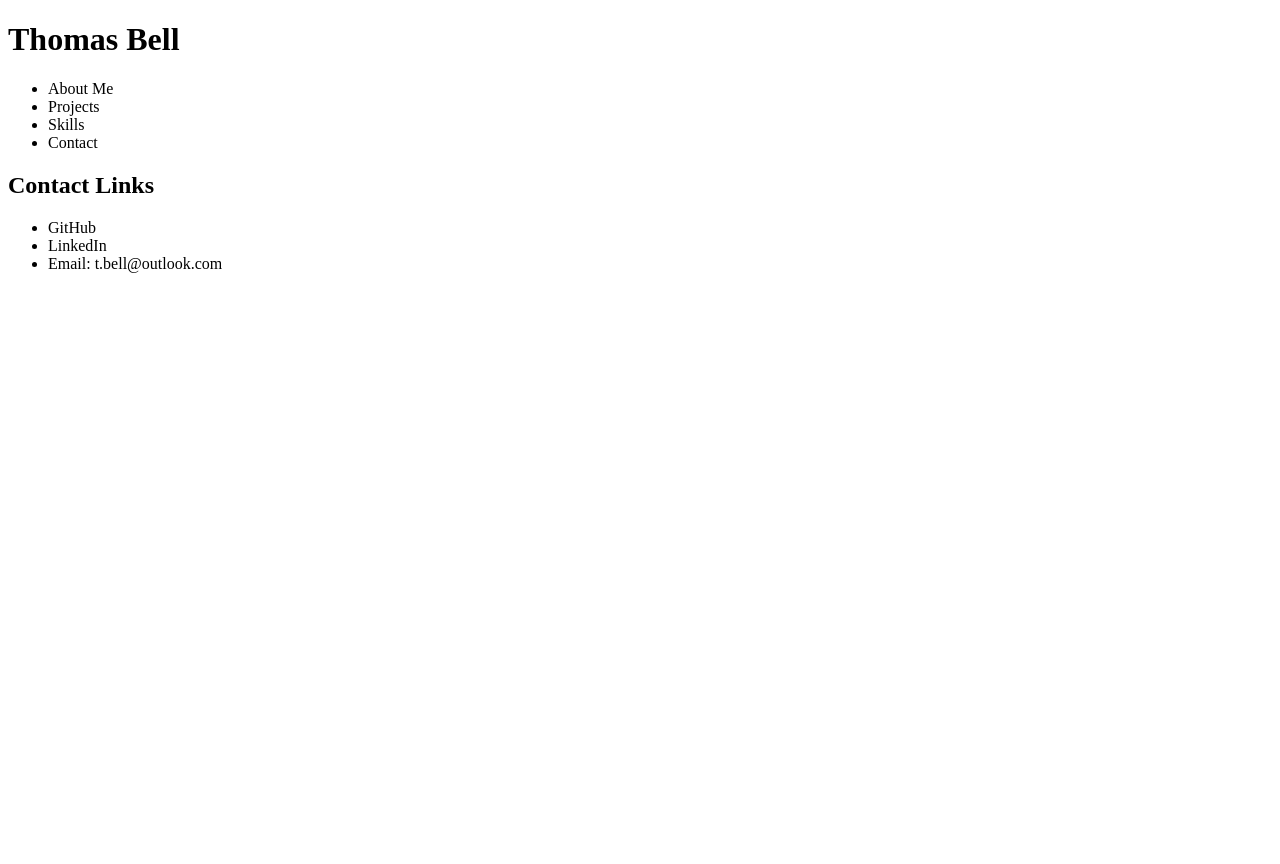
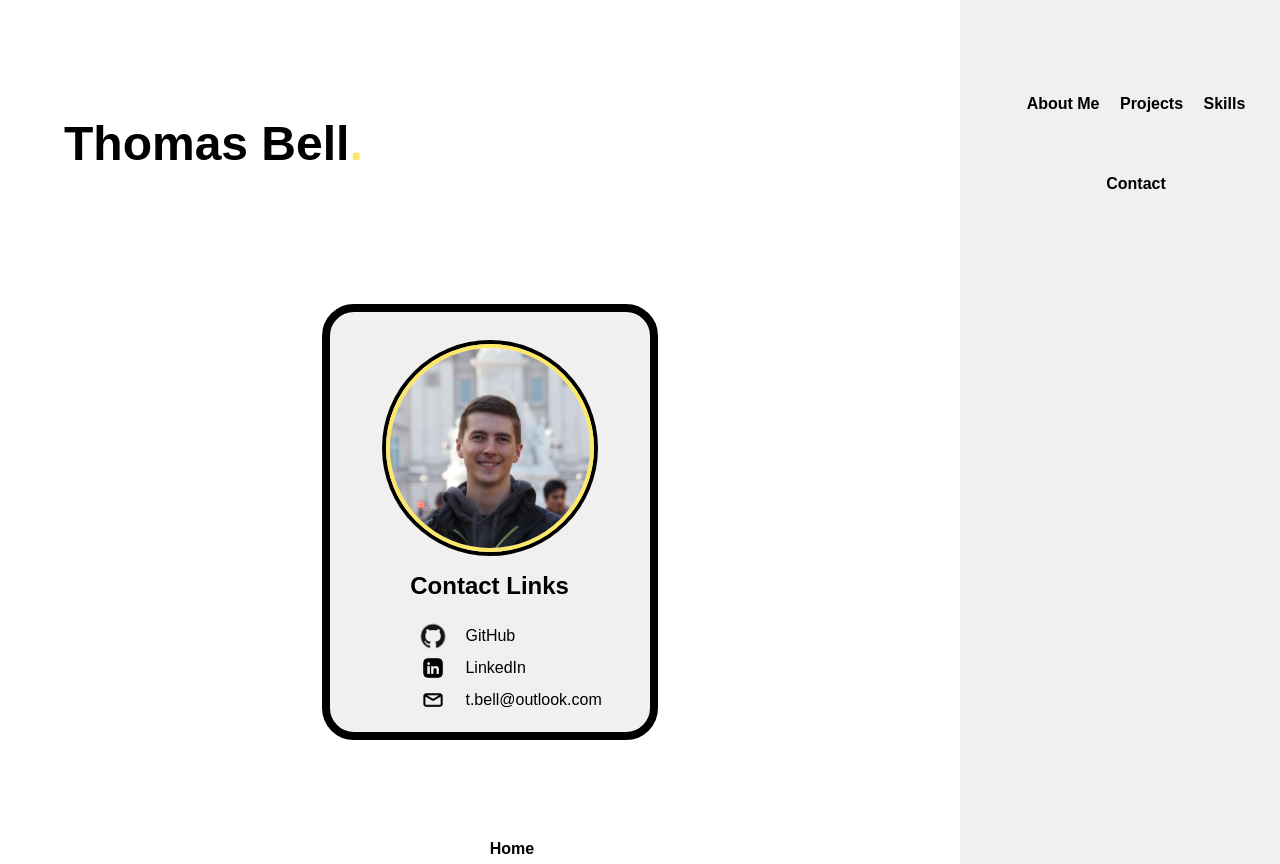
Before and after one commit to ThomasBelll/ThomasBell.github.io, a plain HTML site: page contact.html in a window 1280 px wide. Before the commit the page ends 800 px from the top, so only its background shows below. Drawn offline with Linux system fonts and the light colour scheme.

Commit message:
Add images, change color scheme, fix contact card, flex nav

```diff
--- a/contact.html
+++ b/contact.html
@@ -1,9 +1,13 @@
 <!DOCTYPE html>
 <html lang="en">
 <head>
+    <link rel="preconnect" href="https://fonts.googleapis.com">
+    <link rel="preconnect" href="https://fonts.gstatic.com" crossorigin>
+    <link href="https://fonts.googleapis.com/css2?family=Roboto:ital,wght@0,100;0,300;0,400;0,500;0,700;0,900;1,100;1,300;1,400;1,500;1,700;1,900&display=swap" rel="stylesheet">
     <meta charset="UTF-8">
     <meta name="viewport" content="width=device-width, initial-scale=1.0">
     <title>My Portfolio | Contact</title>
+    <link href="style.css" rel="stylesheet"/>
 </head>
 <body>
   <!--Main-->
@@ -11,35 +15,39 @@
     <!--Header-->
     <header>
         <div>
-            <h1>Thomas Bell</h1>
+            <h1>Thomas Bell<span class="period">.</span></h1>
         </div>
         <nav>
             <ul>
-                <li>About Me</li>
-                <li>Projects</li>
-                <li>Skills</li>
-                <li>Contact</li>
+                <li><a href="index.html" #about-me>About Me</a></li>
+                <li><a href="index.html" #projects>Projects</a></li>
+                <li><a href="index.html" #skills>Skills</a></li>
+                <li><a href="#contact-card">Contact</a></li>
             </ul>
         </nav>
     </header>
 
     <!--Contact Card-->
+    <div class="flex-container">
     <div id="contact-card">
-        <div id="profile-img"></div>
+        <div id="profile-img">
+            <img src="./images/Profile_img.JPG" alt="Thomas Bell standing on a street in London">
+        </div>
         <div id="social-links">
             <h2>Contact Links</h2>
             <ul>
-                <li>GitHub</li>
-                <li>LinkedIn</li>
-                <li>Email: t.bell@outlook.com</li>
+                <li><img src="./images/github_logo.png" alt="github logo" class="social-img"><a href="https://github.com/ThomasBelll" target="_blank" rel="noopener noreferrer"> GitHub</a></li>
+                <li><img src="./images/linkedin_logo.png" alt="linked in logo" class="social-img"><a href="https://www.linkedin.com/in/thomas-a-bell" target="_blank" rel="noopener noreferrer"> LinkedIn</a></li>
+                <li><img src="./images/mail_logo.jpg" alt="mail logo" class="social-img"> t.bell@outlook.com</li>
             </ul>
         </div>
+    </div>
     </div>
   </main>
 
   <!--Footer-->
   <footer>
-
+    <p><a href="index.html">Home</a></p>
   </footer>
 </body>
 </html>
--- a/style.css
+++ b/style.css
@@ -87,13 +87,13 @@ html {
 
 * {
     font-family: 'roboto-medium', 'Arial';
-    color: #EFECEC;
+    color: #000;
 }
 
 body {
     margin: 0;
     padding: 5% 0 0 5%;
-    background: linear-gradient(90deg, #0C2D57 75%, #FC6736 25%);
+    background: linear-gradient(90deg, #fff 75%, #F1EFEF 25%);
     min-height: 100%;
     position: relative;
 }
@@ -106,6 +106,10 @@ h1 {
     font-weight: bold;
     font-size: 3rem;
     display: block;
+}
+
+.period {
+  color: #FDE767;
 }
 
 #about-me, #projects, #skills, #contact-link, footer {
@@ -124,7 +128,7 @@ a:hover {
 header {
     display: flex;
     width: 100%;
-    height: 5rem;
+    height: auto;
     justify-content: space-between;
     align-items: center;
     margin: auto 0;
@@ -142,14 +146,17 @@ header {
 }
 
 nav {
-    display: inline-block;
+    display: flex;
     text-align: center;
+    flex-wrap: wrap;
+    width: 25%;
+    flex-direction: column;
 }
 
 nav ul {
     display: inline-block;
     margin: auto 0;
-    padding: 0 2rem;
+    padding-inline-start: 0;
 }
 
 nav li {
@@ -157,11 +164,6 @@ nav li {
     font-weight: bold;
     margin-left: 1rem;
 }
-
-/* add later?
-nav li:not(:last-child)::after {
-    content: " |";
-} */
 
 /* About Me */
 
@@ -182,3 +184,68 @@ footer {
 footer p{
   font-weight: 600;
 }
+
+/* Contact Card */
+.flex-container {
+  display: flex;
+  width: 70%;
+  align-items: center;
+  justify-content: center;
+  padding-top: 5rem;
+}
+
+#contact-card {
+  display: flex;
+  height: auto;
+  width: 20rem;
+  background-color: #F1EFEF;
+  border: 0.5rem solid #000;
+  border-radius: 2rem;
+  align-items: center;
+  justify-content: center;
+  flex-direction: column;
+}
+
+#social-links {
+  width: auto;
+}
+
+#social-links h2 {
+  text-align: center;
+}
+
+#social-links li {
+  display: flex;
+  list-style: none;
+  align-items: center;
+  column-gap: 1rem;
+}
+
+#social-links a {
+  text-align: center;
+}
+
+#profile-img {
+  display: inline-block;
+  position: relative;
+  width: 12.5rem;
+  height: 12.5rem;
+  overflow: hidden;
+  border: solid 0.25rem #FDE767;
+  box-shadow:  0 0 0 0.25rem #000;
+  border-radius: 50%;
+  margin-top: 2rem;
+}
+
+#profile-img img {
+  max-width: auto;
+  max-height: 100%;
+  margin-left: -2rem;
+}
+
+.social-img {
+  height: 2rem;
+  width: 2rem;
+  background-color: #F1EFEF;
+  mix-blend-mode: multiply;
+}
```
Also changed, not shown: index.html (+1 -1 lines), images/Profile_img.JPG (added), images/github_logo.png (added), images/linkedin_logo.png (added), images/mail_logo.jpg (added).
